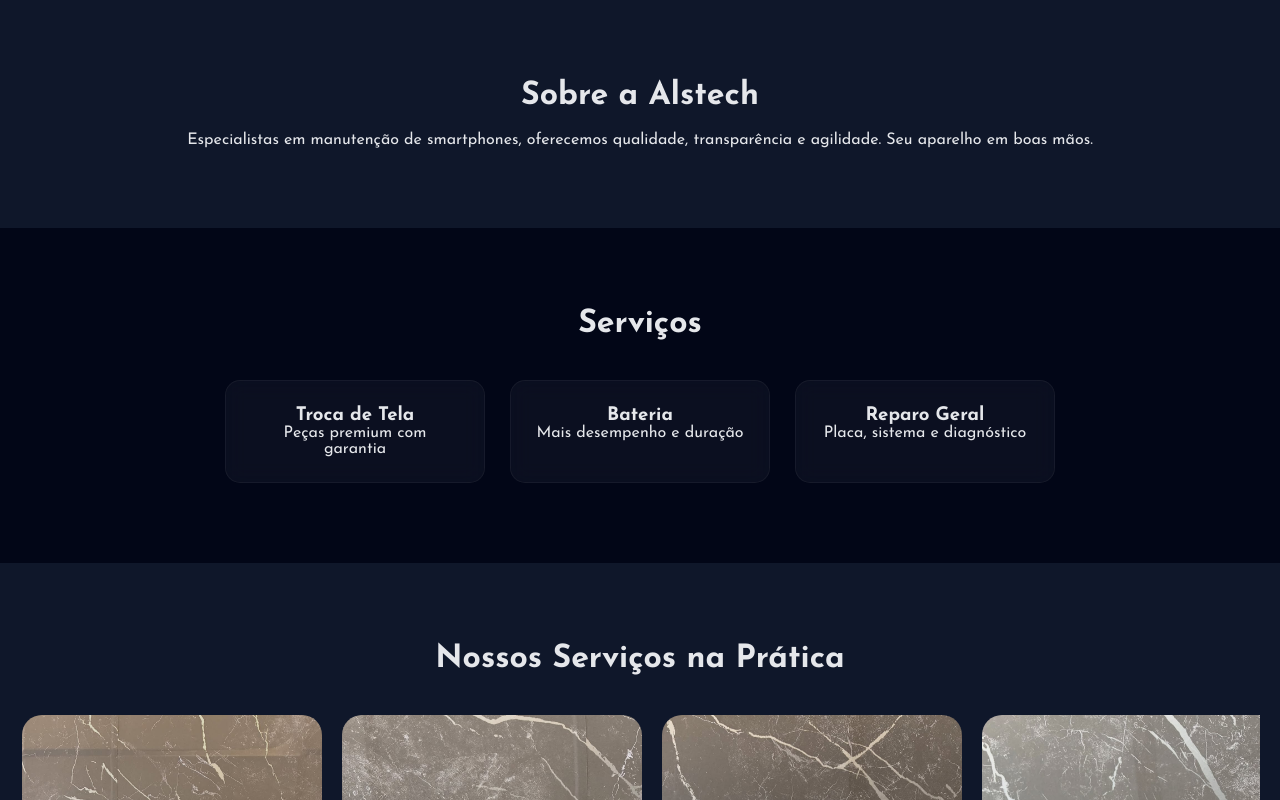
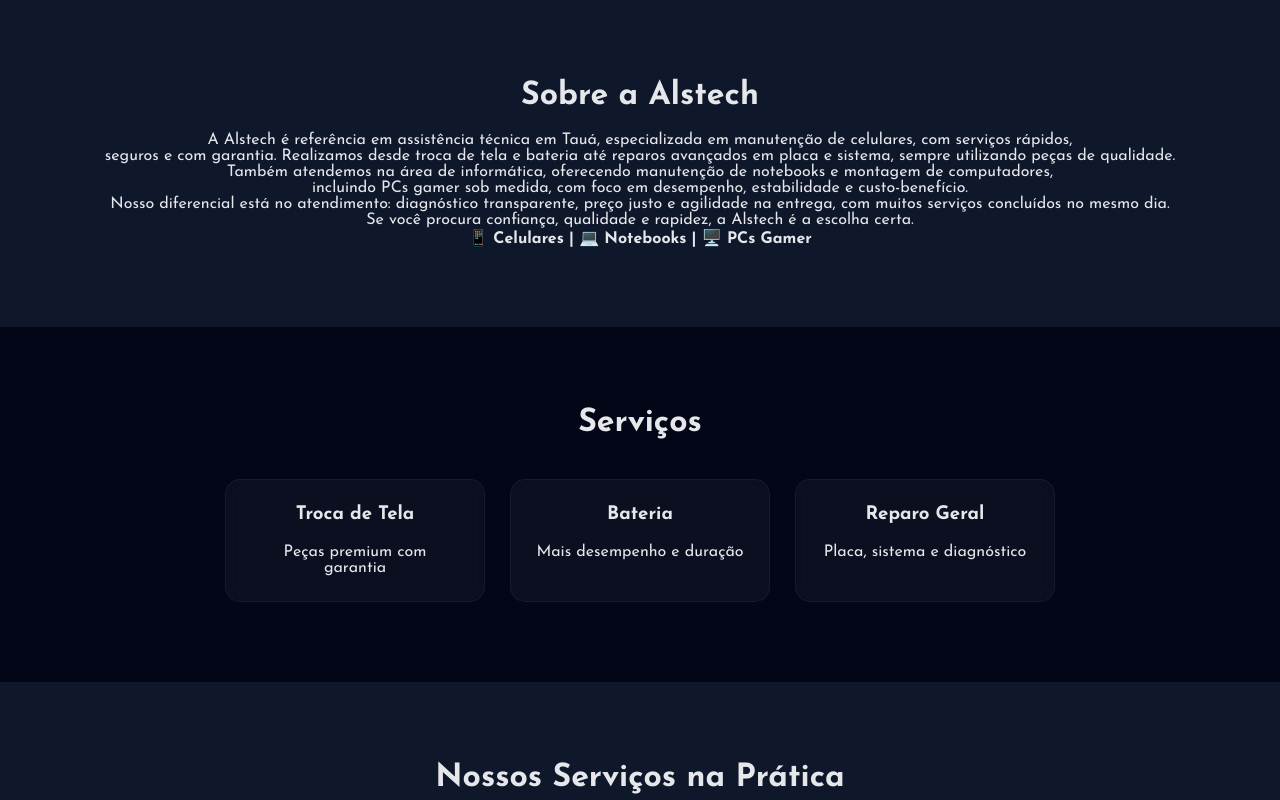
Before and after one commit to MatheusOLira/Alstech-taua, a plain HTML site: page index.html in a window 1280 px wide. Shown: the part 800-1600 px from the top of the page. Drawn offline with Linux system fonts and the light colour scheme.

Commit message:
Versão v1.0

```diff
--- a/index.html
+++ b/index.html
@@ -33,7 +33,7 @@
     <section class="hero">
         <div class="hero-content">
             <h2>Conserto de Celular Rápido em Tauá</h2>
-            <p>Troca de tela, Vidro, Bateria e Reparos com  entrega no mesmo dia</p>
+            <p>Troca de tela, Vidro, Bateria e Reparos com entrega no mesmo dia</p>
             <a href="#contato" class="btn">Solicitar Orçamento</a>
         </div>
     </section>
@@ -42,9 +42,22 @@
     <section id="sobre" class="section">
         <h2>Sobre a Alstech</h2>
         <p>
-            Especialistas em manutenção de smartphones, oferecemos qualidade,
-            transparência e agilidade. Seu aparelho em boas mãos.
+            A Alstech é referência em assistência técnica em Tauá, especializada em manutenção de celulares,
+            com serviços rápidos, <br>seguros e com garantia. Realizamos desde troca de tela e bateria até
+            reparos avançados em placa e sistema, sempre utilizando peças de qualidade.
+            <br>
+
+            Também atendemos na área de informática, oferecendo manutenção de notebooks e montagem de
+            computadores, <br>incluindo PCs gamer sob medida, com foco em desempenho, estabilidade e custo-benefício.
+            <br>
+
+            Nosso diferencial está no atendimento: diagnóstico transparente, preço justo e agilidade na entrega,
+            com muitos serviços concluídos no mesmo dia.
+            <br>
+
+            Se você procura confiança, qualidade e rapidez, a Alstech é a escolha certa.
         </p>
+        <p><strong>📱 Celulares | 💻 Notebooks | 🖥️ PCs Gamer</strong></p>
     </section>
 
     <!-- SERVIÇOS -->
@@ -267,7 +280,8 @@
         <p>Assistência Técnica em Tauá - CE</p>
     </footer>
 
-    <a href="https://wa.me/5588997479170?text=Olá,%20vim%20pelo%20site%20e%20gostaria%20de%20um%20orçamento" class="whatsapp-float" target="_blank" title="Fale conosco no WhatsApp">
+    <a href="https://wa.me/5588997479170?text=Olá,%20vim%20pelo%20site%20e%20gostaria%20de%20um%20orçamento"
+        class="whatsapp-float" target="_blank" title="Fale conosco no WhatsApp">
 
         <img src="./assets/whatsapp.png" alt="WhatsApp">
     </a>
--- a/style.css
+++ b/style.css
@@ -136,6 +136,10 @@ nav ul li a:hover {
     transition: 0.3s;
 }
 
+.card h3 {
+    margin-bottom: 20px;
+}
+
 .card:hover {
     transform: translateY(-10px);
     background: rgba(255, 255, 255, 0.08);
@@ -180,6 +184,10 @@ nav ul li a:hover {
 }
 
 /* MAPA */
+.map {
+
+    background: #020617;
+}
 .map iframe {
     width: 100%;
     height: 550px;
```
